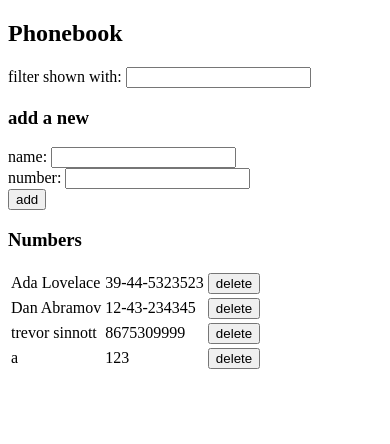
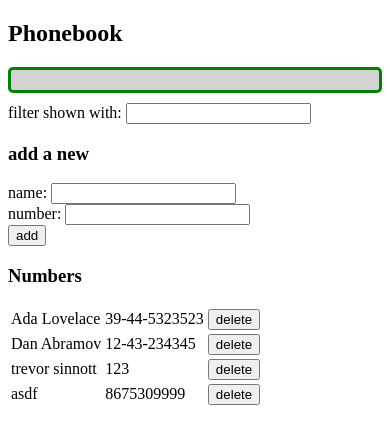
Before and after one commit to trevorsinnott/fullStackOpenMOOC, a React (Create React App) app in the folder part2/phonebook/: page / in a window 390 px wide. Shown: the top 444 px of the page. Built offline with nearby package versions, Linux system fonts and the light colour scheme; data requests are answered from the project's data file.

Commit message:
exercise 2.19: Phonebook step11

```diff
--- a/part2/phonebook/db.json
+++ b/part2/phonebook/db.json
@@ -12,12 +12,12 @@
     },
     {
       "name": "trevor sinnott",
-      "number": "8675309999",
+      "number": "123",
       "id": 4
     },
     {
-      "name": "a",
-      "number": "123",
+      "name": "asdf",
+      "number": "8675309999",
       "id": 5
     }
   ]
--- a/part2/phonebook/src/components/App.js
+++ b/part2/phonebook/src/components/App.js
@@ -3,6 +3,7 @@ import Filter from "./Filter";
 import PersonForm from "./PersonForm";
 import Persons from "./Persons";
 import personService from "../services/persons";
+import Notification from "./Notification";
 
 const App = () => {
   const [persons, setPersons] = useState([]);
@@ -11,6 +12,7 @@ const App = () => {
     number: "",
   });
   const [filterBy, setFilterBy] = useState({ showAll: true, searchValue: "" });
+  const [changeMessage, setChangeMessage] = useState("");
 
   useEffect(() => {
     personService.getAll().then((initialPersons) => {
@@ -43,12 +45,20 @@ const App = () => {
               )
             );
             setNewPerson({ name: "", number: "" });
+            setChangeMessage(`Updated ${returnedPerson.name}'s number`);
+            setTimeout(() => {
+              setChangeMessage("");
+            }, 5000);
           });
       }
     } else {
       personService.create(newPerson).then((returnedPerson) => {
         setPersons(persons.concat(returnedPerson));
         setNewPerson({ name: "", number: "" });
+        setChangeMessage(`Added ${returnedPerson.name}`);
+        setTimeout(() => {
+          setChangeMessage("");
+        }, 5000);
       });
     }
   };
@@ -88,6 +98,7 @@ const App = () => {
   return (
     <div>
       <h2>Phonebook</h2>
+      <Notification message={changeMessage} />
       <Filter value={filterBy.value} handleChange={handleFilterChange} />
       <h3>add a new</h3>
       <PersonForm
--- /dev/null
+++ b/part2/phonebook/src/components/Notification.js
@@ -0,0 +1,16 @@
+import React from "react";
+
+const Notification = ({ message }) => {
+  const notificationStyle = {
+    color: "green",
+    background: "lightgrey",
+    fontSize: 20,
+    borderStyle: "solid",
+    borderRadius: 5,
+    padding: 10,
+    marginBottom: 10,
+  };
+  return <div style={notificationStyle}>{message}</div>;
+};
+
+export default Notification;
```
